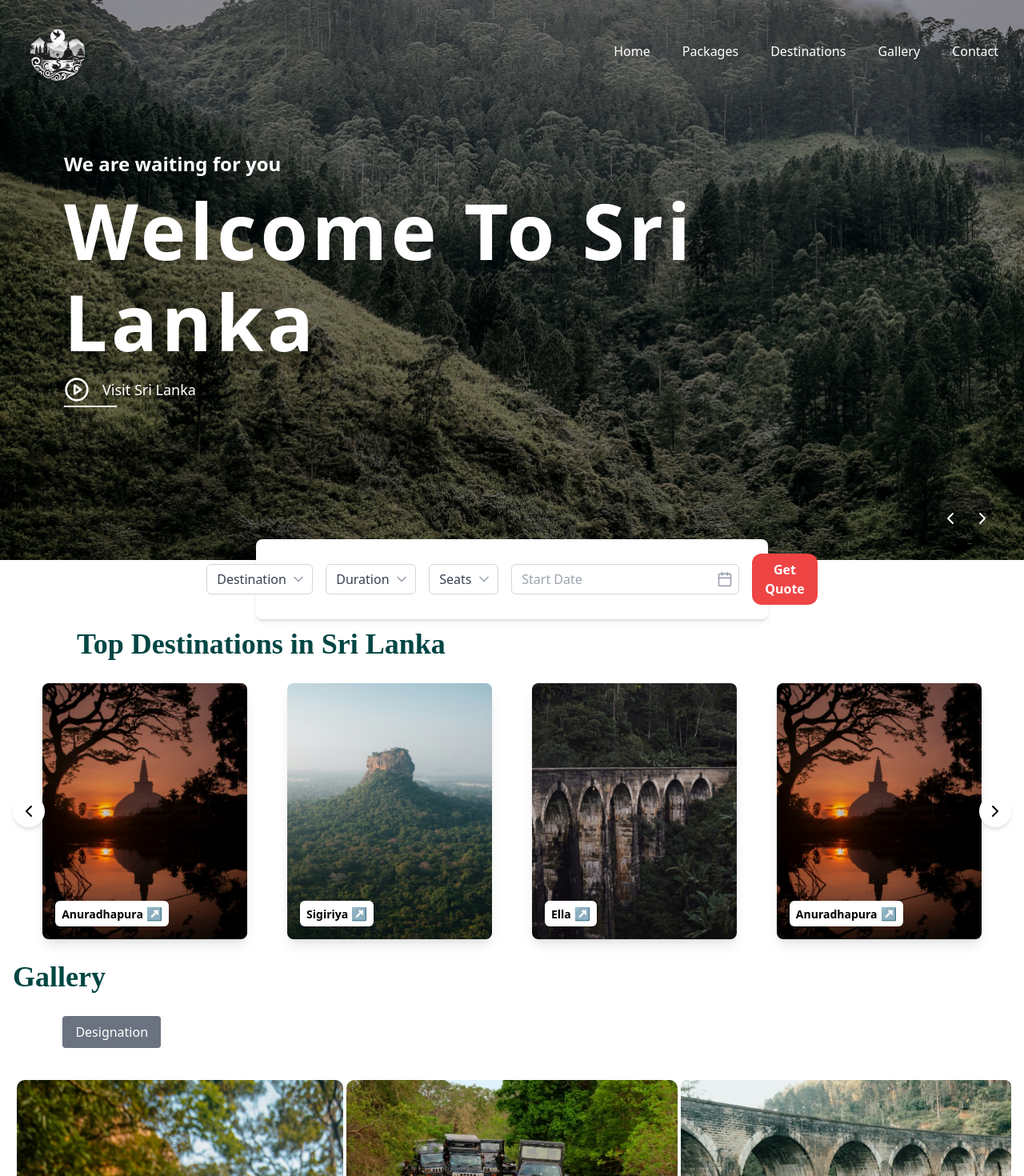
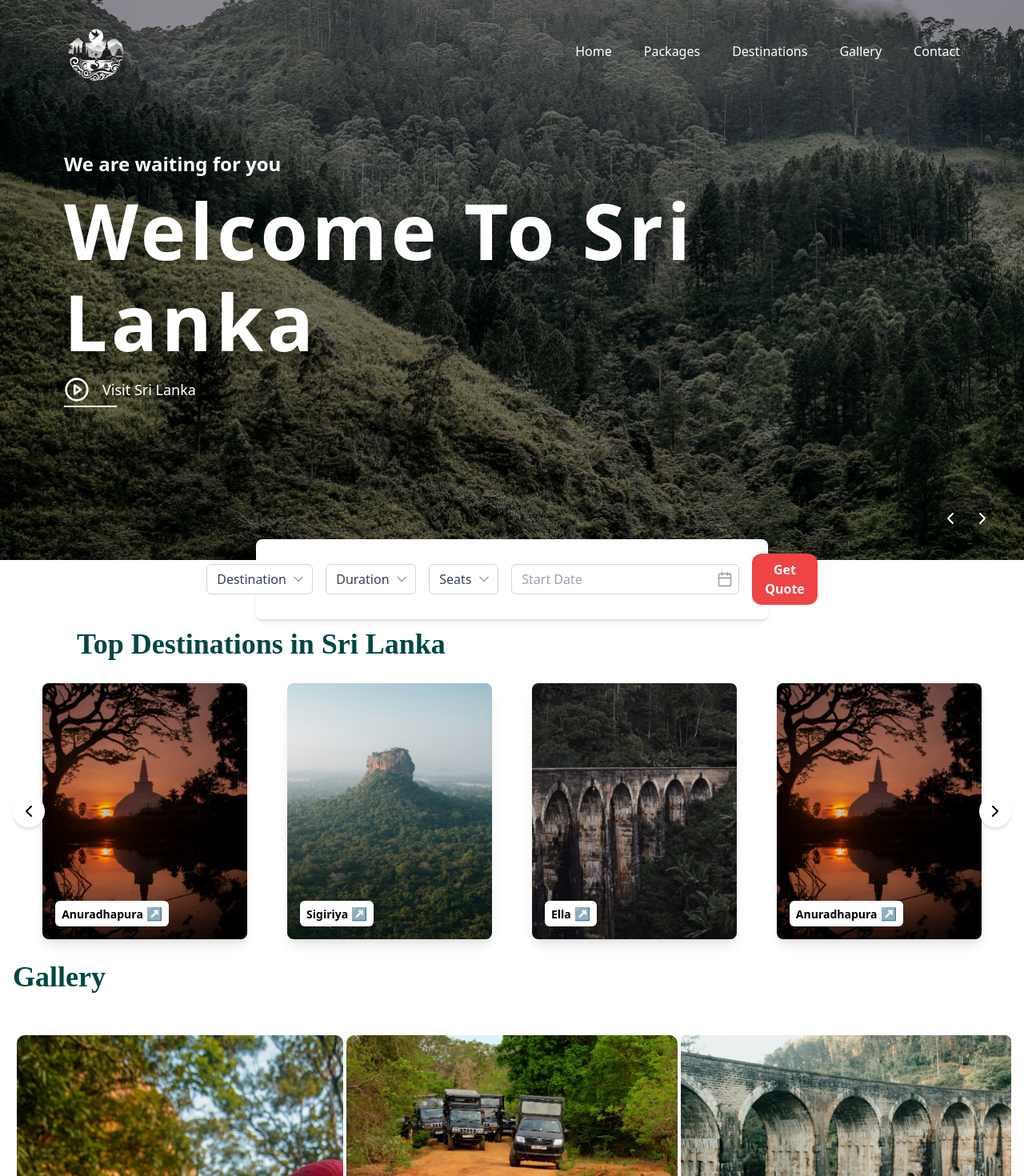
Before and after one commit to IsuruTeamORG/Serendipity-Travels, a Next.js app: page / in a window 1280 px wide. Shown: the top 1470 px of the page at 80% size. Built offline with nearby package versions, Linux system fonts and the light colour scheme.

Commit message:
bug fixing

```diff
--- a/src/app/components/common/header.tsx
+++ b/src/app/components/common/header.tsx
@@ -5,7 +5,7 @@ import LOGO from "../../../../public/Logo.png";
 const Header = () => {
   return (
     <header className="absolute top-0 w-full z-10">
-      <div className="max-w-7xl mx-auto px-4 sm:px-6 lg:px-8">
+      <div className=" mx-[5%] px-4 ">
         <div className="flex justify-between items-center py-6">
           {/* Logo */}
           <div className="flex-shrink-0">
--- a/src/app/components/gallery.tsx
+++ b/src/app/components/gallery.tsx
@@ -6,8 +6,6 @@ import img3 from "../../../public/Gallery/Rectangle 17.svg";
 import img4 from "../../../public/Gallery/Rectangle 18.svg";
 import img5 from "../../../public/Gallery/Rectangle 19.svg";
 import img6 from "../../../public/Gallery/Rectangle 20.svg";
-
-import Link from "next/link";
 
 const PhotoGallery: React.FC = () => {
   return (
@@ -21,13 +19,6 @@ const PhotoGallery: React.FC = () => {
       <div  className="text-4xl font-bold leading-[63.98px] text-left text-[#004643] mb-4 font-playfair"
         style={{ fontFamily: "Playfair Display" }}>Gallery</div>
 
-       <div>
-          <Link href="/Designation">
-            <button className="w-auto px-4 h-10 ml-[5%] rounded bg-gray-500 max-xl:mt-[5%]">
-              <span className="text-white">Designation</span>
-            </button>
-          </Link>
-        </div>
 
       <div className="grid grid-cols-3 gap-1 mt-10 ">
         <div className="grid relative overflow-hidden justify-end">
```
